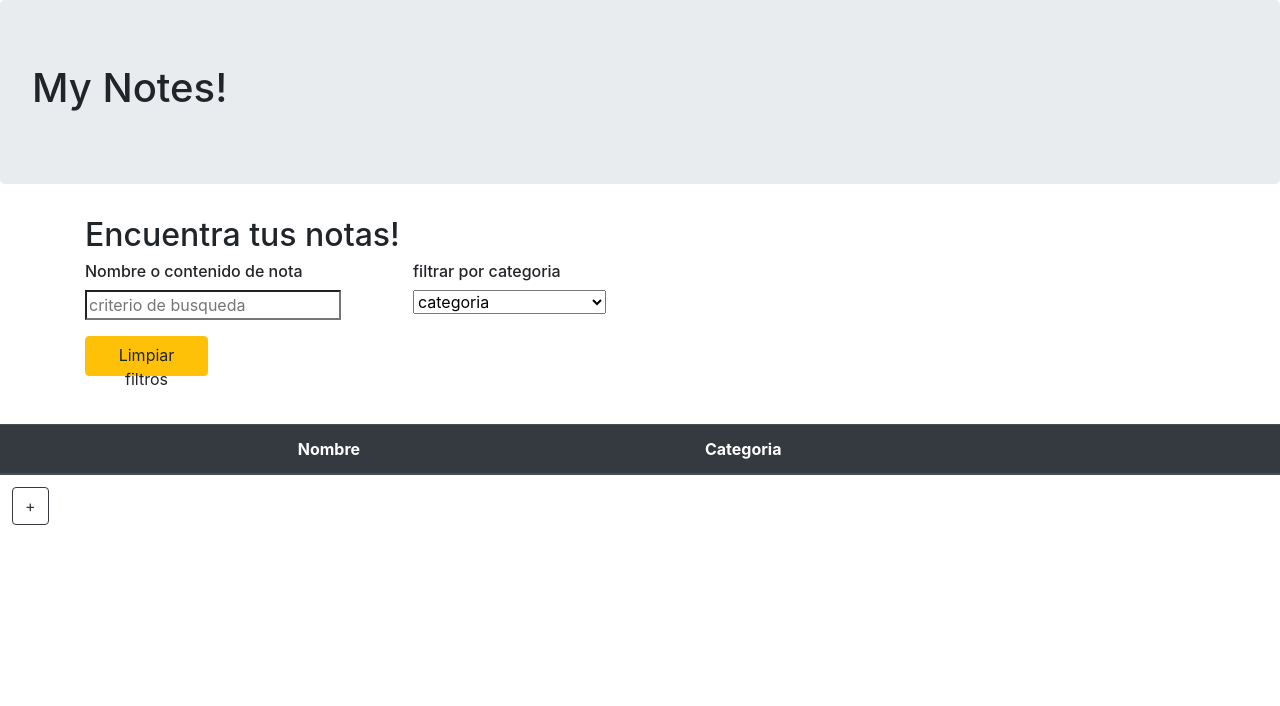
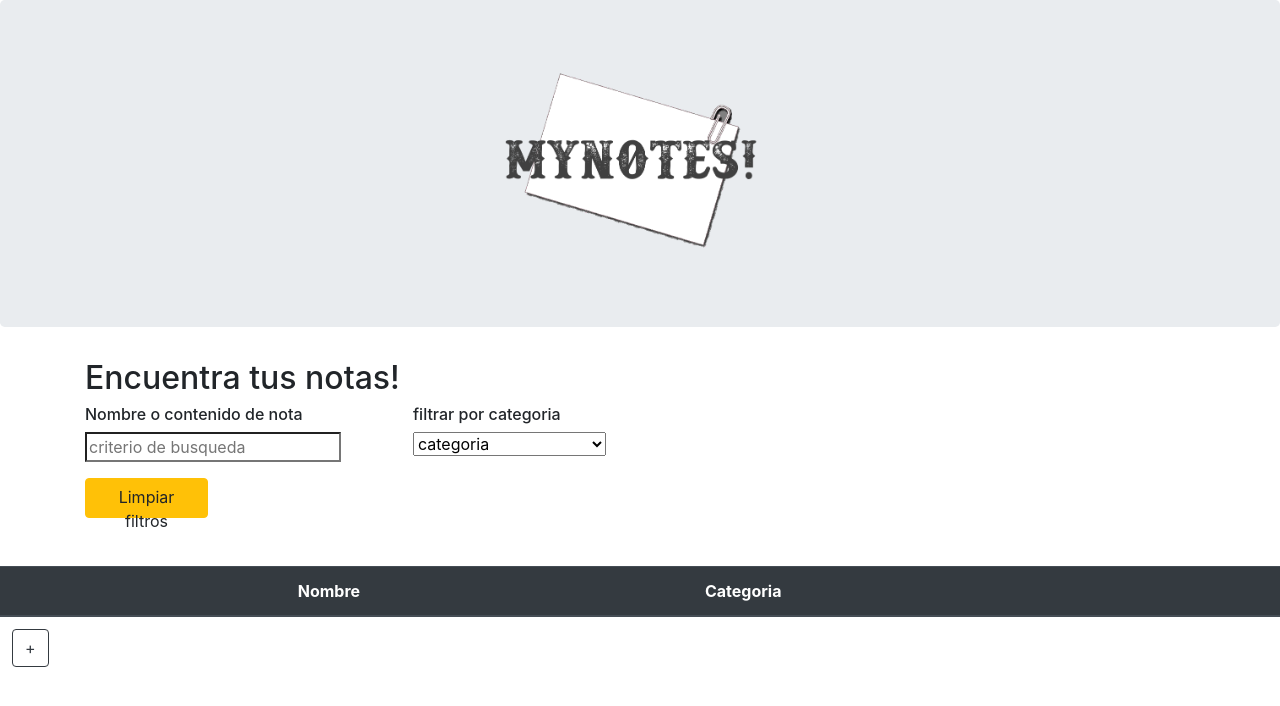
Before and after one commit to MateoMax-hub/MyNotes, a plain HTML site: page index.html in a window 1280 px wide. Drawn offline with nearby package versions, Linux system fonts and the light colour scheme.

Commit message:
title img file added

```diff
--- a/index.html
+++ b/index.html
@@ -14,12 +14,13 @@
     crossorigin="anonymous" />
     <link rel="stylesheet" href="./css/style.css">
     <title>MyNotes!</title>
+    <link rel="shortcut icon" href="./img/note_img.png">
 </head>
 
 <body>
     <header>
-        <div class="jumbotron">
-            <h1>My Notes!</h1>
+        <div class="jumbotron d-flex justify-content-center">
+            <img src="./img/note_img.png" class="w-25" alt="">
         </div>
     </header>
 
```
Also changed, not shown: img/note_img.png (added).
